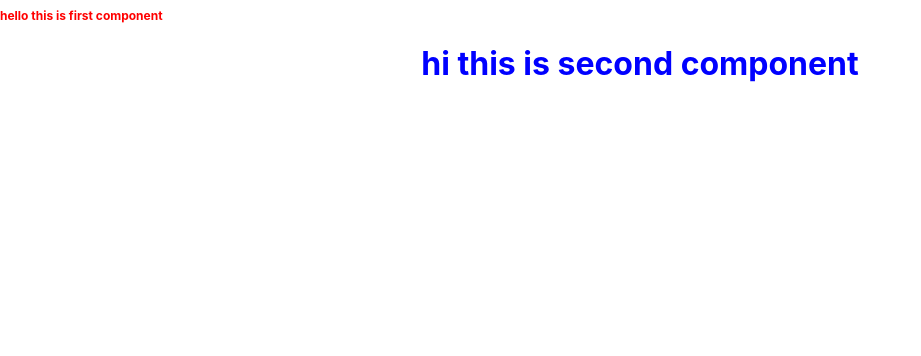
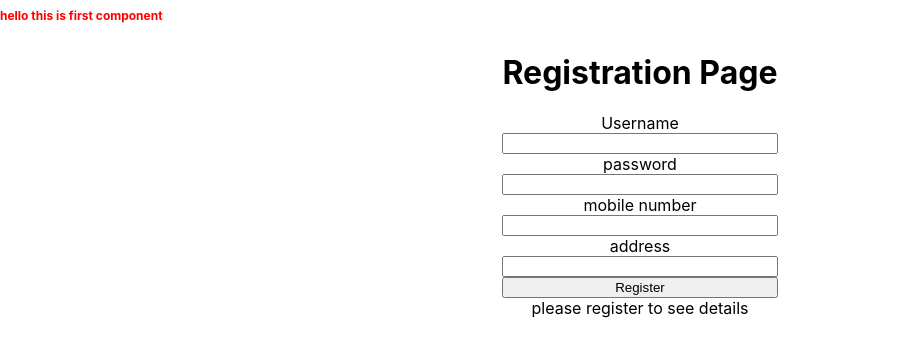
Before and after one commit to harshareddy979/july17threact, a React (Create React App) app: page / in a window 1280 px wide. Shown: the top 356 px of the page, without its empty margins (0-921 px from the left). Built offline with nearby package versions, Linux system fonts and the light colour scheme.

Commit message:
added register page

```diff
--- a/src/App.js
+++ b/src/App.js
@@ -1,11 +1,13 @@
 import logo from './logo.svg';
 import './App.css';
 import SecondComponent from './secondComponent';
+import RegisterPage from './components/register';
 
 function App() {
   return (
     <div className="App">
-        <SecondComponent/>
+        <RegisterPage/>
+        {/* <SecondComponent/> */}
     </div>
   );
 }
--- /dev/null
+++ b/src/components/register.js
@@ -0,0 +1,50 @@
+import React, { useState } from "react";
+import SecondComponent from "../secondComponent";
+
+function RegisterPage(){
+    const [username,setUserName]=useState("")
+    const [password,setPassword]=useState("")
+    const [mobileNumber,setMobileNumber]=useState("")
+    const [address,setAddress]=useState("")
+    const [flag,setFlag]=useState(false)
+
+    function checkRegisterDetails(){
+        if(username !== ""){
+            if(password !== ""){
+                if(mobileNumber !== ""){
+                    if(address !==""){
+                            alert("registration sucess")
+                            setFlag(true)
+                    }else{
+                        alert("address is required")
+                    }
+                }else{
+                    alert("mobile number is required")
+                }
+            }
+            else{
+                alert("password is required")
+            }
+        }
+        else{
+            alert("username is required")
+        }
+    }
+
+    return(
+        <div style={{display:"grid",placeContent:"center"}}>
+            <h1>Registration Page</h1>
+            <label>Username</label>
+            <input type="text" value={username} onChange={(e)=>{setUserName(e.target.value)}}></input>
+            <label>password</label>
+            <input type="password" value={password} onChange={(e)=>{setPassword(e.target.value)}}></input>
+            <label>mobile number</label>
+            <input type="number" value={mobileNumber} onChange={(e)=>{setMobileNumber(e.target.value)}}></input>
+            <label>address</label>
+            <input type="text" value={address} onChange={(e)=>{setAddress(e.target.value)}}></input>
+            <button onClick={()=>{checkRegisterDetails()}}>Register</button>
+            {flag ? <SecondComponent/> :"please register to see details"}
+        </div>
+    )
+}
+export default RegisterPage;
```
Also changed, not shown: src/components/register.css (added), src/componets/register.js (deleted).
